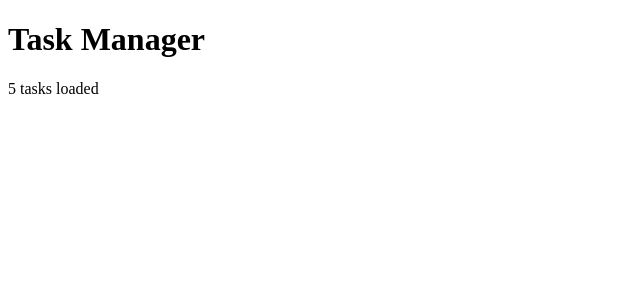
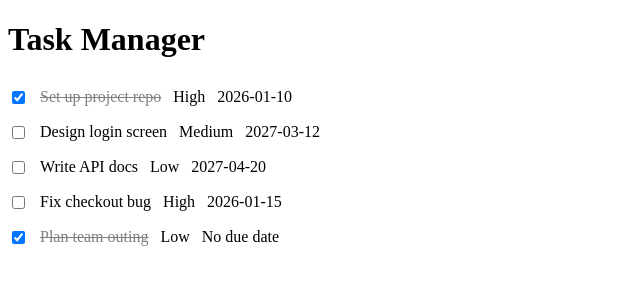
Before and after one commit to Sushil09kp/Task-Manager, a React (Vite) app: page / in a window 1280 px wide. Shown: the top 300 px of the page, without its empty margins (0-640 px from the left). Built offline with nearby package versions, Linux system fonts and the light colour scheme.

Commit message:
Add task list with toggle complete and localStorage save

```diff
--- a/src/App.css
+++ b/src/App.css
@@ -0,0 +1,16 @@
+.task-list {
+  list-style: none;
+  padding: 0;
+}
+
+.task-item {
+  display: flex;
+  gap: 12px;
+  align-items: center;
+  padding: 8px 0;
+}
+
+.title.done {
+  text-decoration: line-through;
+  color: gray;
+}
--- a/src/App.jsx
+++ b/src/App.jsx
@@ -1,4 +1,5 @@
 import { useState, useEffect } from 'react'
+import TaskList from './components/TaskList'
 import './App.css'
 
 function App() {
@@ -36,6 +37,18 @@ function App() {
     loadTasks()
   }, [])
 
+  function updateTasks(newTasks) {
+    setTasks(newTasks)
+    localStorage.setItem('tasks', JSON.stringify(newTasks))
+  }
+
+  function toggleTask(id) {
+    const newTasks = tasks.map((task) =>
+      task.id === id ? { ...task, completed: !task.completed } : task
+    )
+    updateTasks(newTasks)
+  }
+
   if (loading) return <p>Loading...</p>
 
   if (error) {
@@ -48,9 +61,9 @@ function App() {
   }
 
   return (
-    <div>
+    <div className="app">
       <h1>Task Manager</h1>
-      <p>{tasks.length} tasks loaded</p>
+      <TaskList tasks={tasks} onToggle={toggleTask} />
     </div>
   )
 }
--- /dev/null
+++ b/src/components/TaskItem.jsx
@@ -0,0 +1,18 @@
+function TaskItem({ task, onToggle }) {
+  return (
+    <li className="task-item">
+      <input
+        type="checkbox"
+        checked={task.completed}
+        onChange={() => onToggle(task.id)}
+      />
+      <span className={task.completed ? 'title done' : 'title'}>
+        {task.title}
+      </span>
+      <span className="badge">{task.priority}</span>
+      <span className="due">{task.dueDate || 'No due date'}</span>
+    </li>
+  )
+}
+
+export default TaskItem
--- /dev/null
+++ b/src/components/TaskList.jsx
@@ -0,0 +1,13 @@
+import TaskItem from './TaskItem'
+
+function TaskList({ tasks, onToggle }) {
+  return (
+    <ul className="task-list">
+      {tasks.map((task) => (
+        <TaskItem key={task.id} task={task} onToggle={onToggle} />
+      ))}
+    </ul>
+  )
+}
+
+export default TaskList
```
